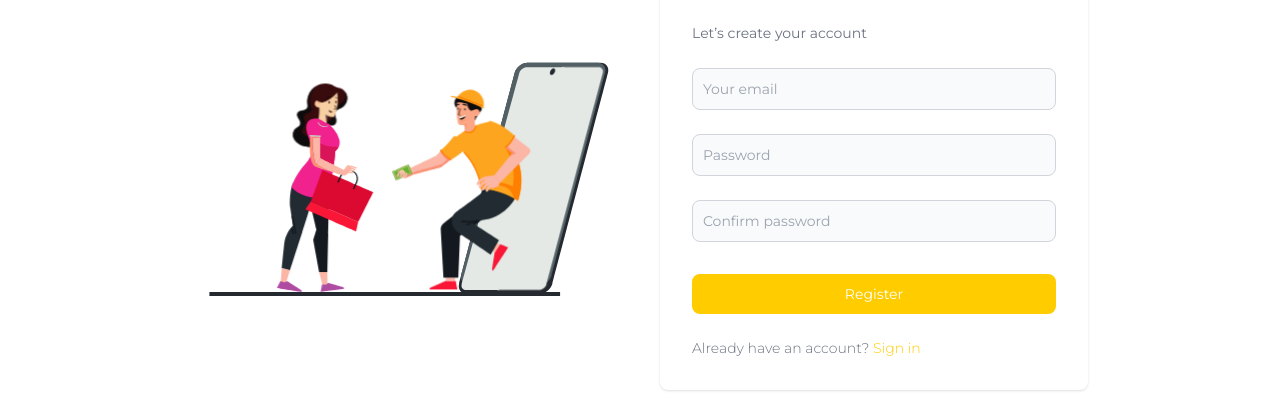
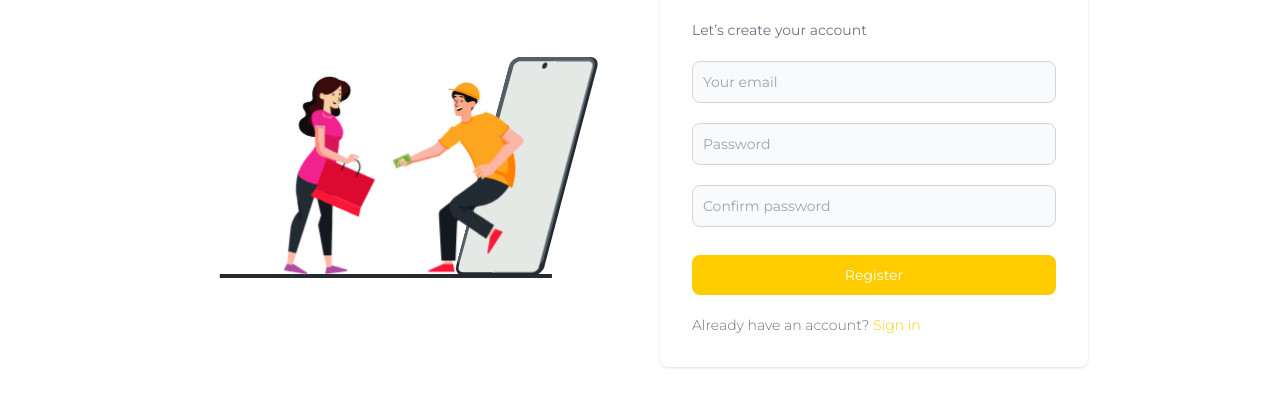
Before and after one commit to nguyenthienanz2510/gerz, a React (Vite) app: page /register in a window 1280 px wide. Shown: the part 272-680 px from the top of the page. Built offline with nearby package versions, Linux system fonts and the light colour scheme.

Commit message:
+Fix: UI form register

```diff
--- a/src/layouts/RegisterLayout/RegisterLayout.tsx
+++ b/src/layouts/RegisterLayout/RegisterLayout.tsx
@@ -13,7 +13,7 @@ export default function RegisterLayout({ children }: RegisterLayoutProps) {
     <div className='flex min-h-screen flex-col bg-white dark:bg-color-bg-dark-secondary'>
       <HeaderRegister />
       <main className='container mx-auto flex flex-1 items-center py-20'>
-        <div className='mx-auto grid max-w-4xl grid-cols-1 gap-10 sm:grid-cols-2'>
+        <div className='mx-auto grid w-full max-w-4xl grid-cols-1 gap-10 sm:grid-cols-2'>
           <div className='hidden sm:col-span-1 sm:block'>
             <Lottie
               options={{
--- a/src/pages/Register/Register.tsx
+++ b/src/pages/Register/Register.tsx
@@ -24,12 +24,12 @@ export default function Register() {
 
   return (
     <div className='w-full rounded-lg bg-white shadow dark:border dark:border-gray-700 dark:bg-gray-800 sm:max-w-md md:mt-0 xl:p-0'>
-      <div className='space-y-4 p-6 sm:p-8 md:space-y-6'>
+      <div className='space-y-4 p-6 sm:p-8 md:space-y-5'>
         <h1 className='text-xl font-bold leading-tight tracking-tight text-gray-900 dark:text-white md:text-2xl'>
           Sign Up
         </h1>
         <p className='text-color-text-gray-dark dark:text-color-text-gray-light'>Let’s create your account</p>
-        <form className='space-y-4 md:space-y-6' onSubmit={handleOnSubmit} noValidate>
+        <form className='space-y-4 md:space-y-5' onSubmit={handleOnSubmit} noValidate>
           <div>
             <input
               type='email'
```
